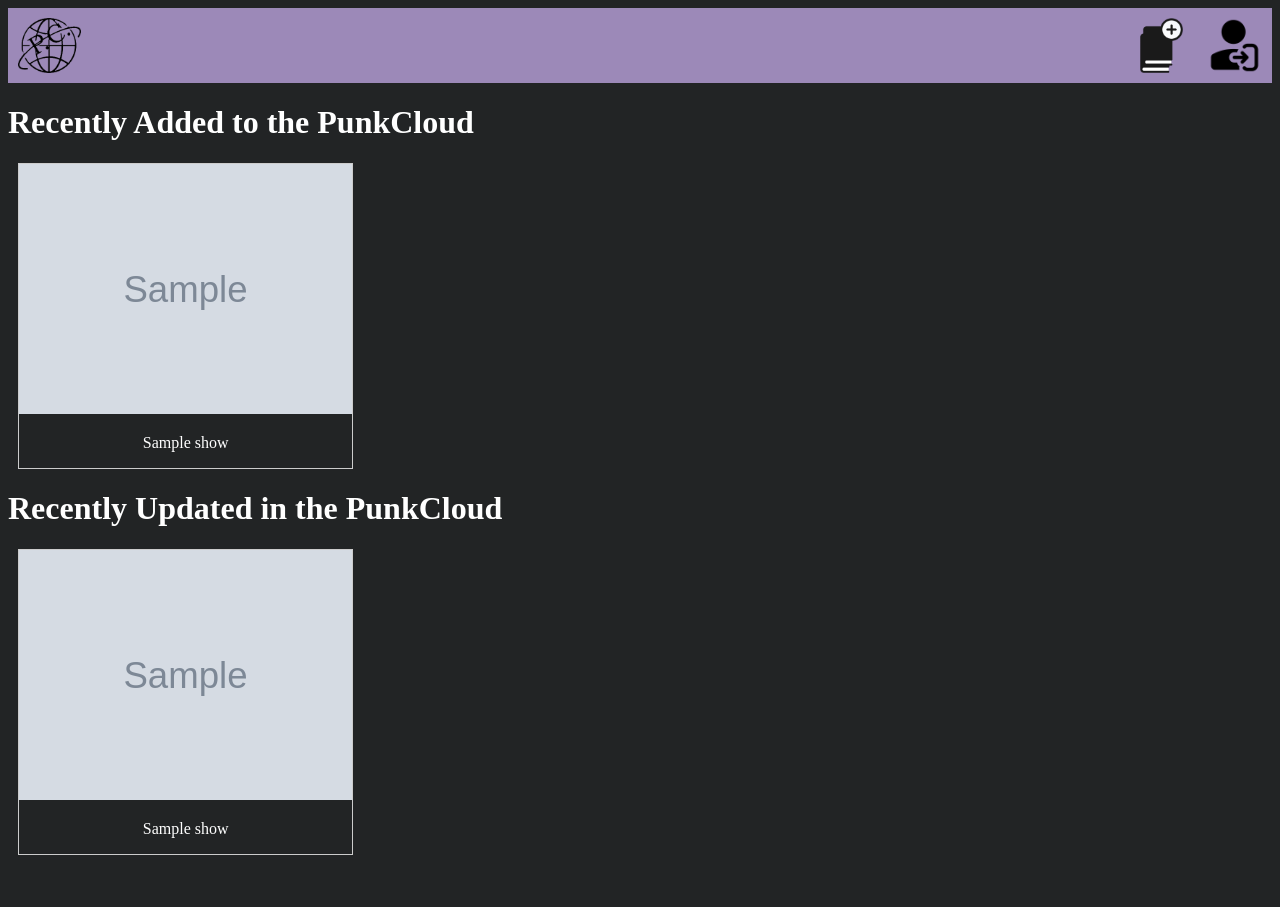
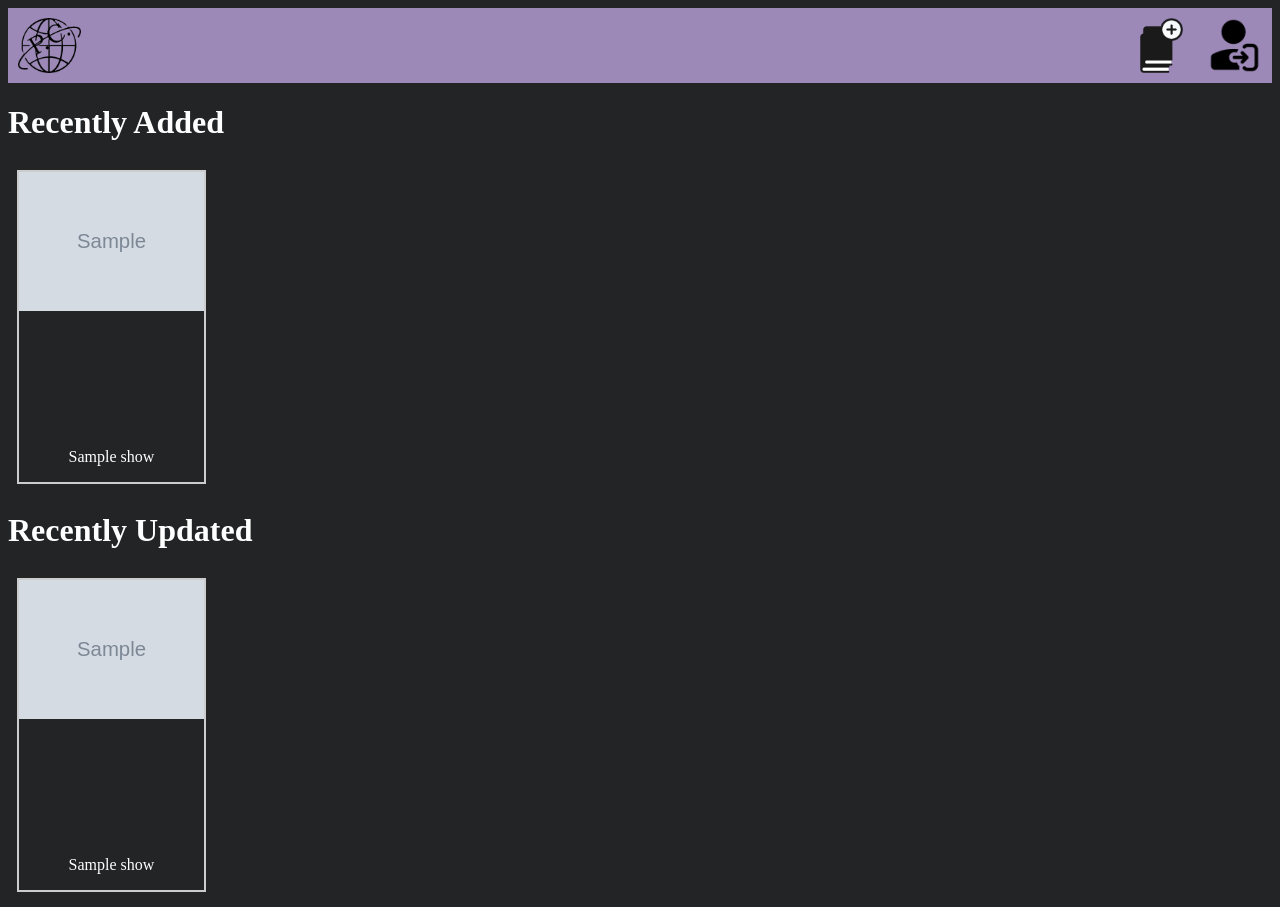
Before and after one commit to GamingLegion/punk_cloud, a PHP site: page /PunkCloud/php/home.php in a window 1280 px wide. Before the commit the page ends 855 px from the top, so only its background shows below. Run offline with PHP 8.4, Linux system fonts and the light colour scheme; tables that the repository leaves empty or names only in its code hold one stand-in row (values such as "Sample post"); grey boxes marked "Sample" are stand-in pictures.

Commit message:
updated look of cards to format card images and sizes

```diff
--- a/css/card.css
+++ b/css/card.css
@@ -1,17 +1,24 @@
 /* CSS Document */
 #card {
-  position: static;
-  border: 1px solid #ccc;
-  margin: 0px 10px;
+   position: static;
+   display: inline-block;
+   border: 2px solid #ccc;
+   margin: 7px 9px;
+   width: 185px;
+   height: 310px;
 }
 #card img {
-  position: static;
-  display: inline-block;
-  width: auto;
-  height: 250px;
-  overflow: hidden;
+   display: flex;
+   width: 185px;
+   overflow-y: hidden;
 }
-.text {
-  text-align: center;
-  color: white;
+#thumbnail {
+   height: 260px;
+   overflow-y: hidden;
+   margin-bottom: 10px;
 }
+.title {
+   text-align: center;
+   color: white;
+   margin-top: 10px;
+}
--- a/php/home.php
+++ b/php/home.php
@@ -6,14 +6,13 @@
 <title>PunkCloud Home</title>
 <link rel="stylesheet" type="text/css" href="../css/home.css">
 <link rel="stylesheet" type="text/css" href="../css/card.css">
-
 <?php
 $IPATH = $_SERVER[ "DOCUMENT_ROOT" ] . "/PunkCloud/php/components/";
 include( $IPATH . "header.html" );
 ?>
 </head>
 <body>
-<h1>Recently Added to the PunkCloud</h1>
+<h1>Recently Added</h1>
 <div class="new_added">
    <?php
    $connect = mysqli_connect( 'localhost', 'root', 'theallseeingeyes', 'punkcloud' );
@@ -21,8 +20,10 @@ include( $IPATH . "header.html" );
 
    while ( $record = mysqli_fetch_assoc( $result ) ) {
       echo '<div class="aniCard" id="card">';
-      echo '<img src="../images/anime/' . $record[ 'image' ] . '" alt="' . $record[ 'eng_name' ] . '" width="auto" height="auto">';
-      echo '<div class="text">';
+      echo '<div id="thumbnail">';
+      echo '<img src="../images/anime/' . $record[ 'image' ] . '" alt="' . $record[ 'eng_name' ] . '">';
+      echo '</div>';
+      echo '<div class="title">';
       if ( $record[ 'eng_name' ] != NULL ) {
          echo '<p>' . $record[ 'eng_name' ] . '</p>';
       } else {
@@ -34,7 +35,7 @@ include( $IPATH . "header.html" );
    ?>
    <script src="../js/pageClick.js"></script>
 </div>
-<h1>Recently Updated in the PunkCloud</h1>
+<h1>Recently Updated</h1>
 <div class="new_added">
    <?php
    $connect = mysqli_connect( 'localhost', 'root', 'theallseeingeyes', 'punkcloud' );
@@ -42,8 +43,10 @@ include( $IPATH . "header.html" );
 
    while ( $record = mysqli_fetch_assoc( $result ) ) {
       echo '<div class="aniCard" id="card">';
-      echo '<img src="../images/anime/' . $record[ 'image' ] . '" alt="' . $record[ 'eng_name' ] . '" width="auto" height="auto">';
-      echo '<div class="text">';
+      echo '<div id="thumbnail">';
+      echo '<img src="../images/anime/' . $record[ 'image' ] . '" alt="' . $record[ 'eng_name' ] . '">';
+      echo '</div>';
+      echo '<div class="title">';
       if ( $record[ 'eng_name' ] != NULL ) {
          echo '<p>' . $record[ 'eng_name' ] . '</p>';
       } else {
```
